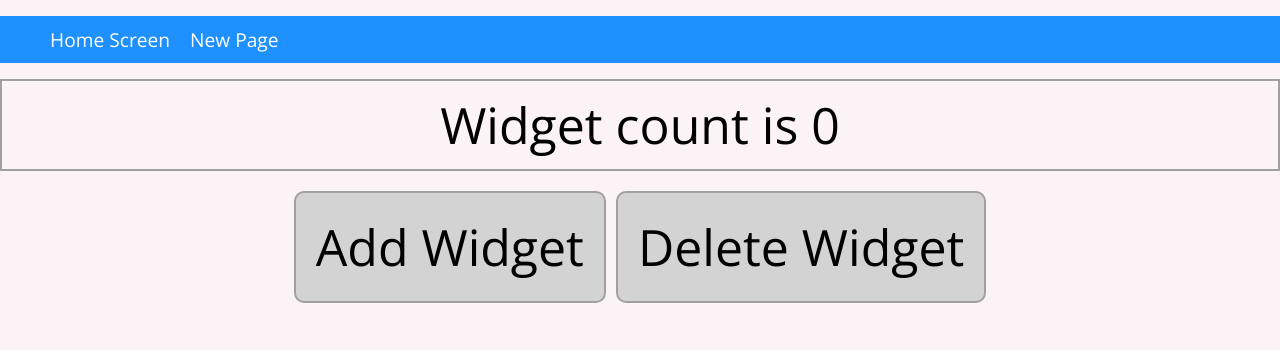
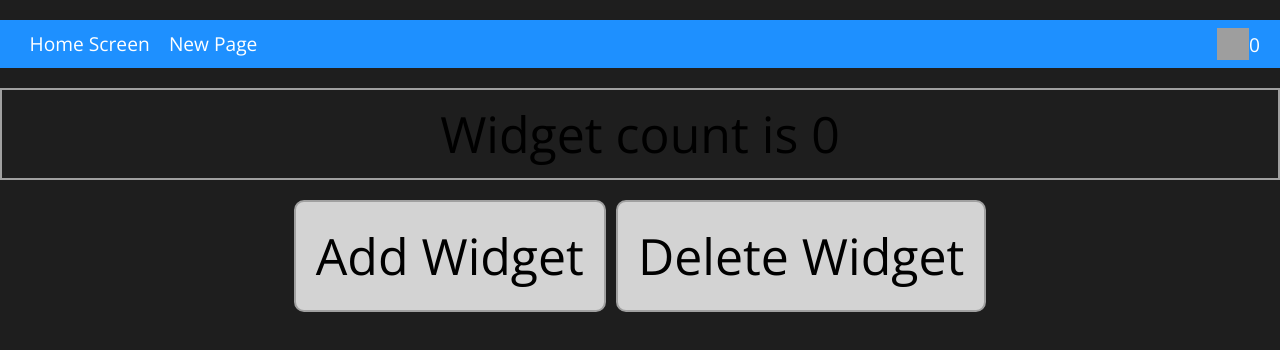
Before and after one commit to Gabranth231/CLoudProject, a React (Create React App) app: page / in a window 1280 px wide. Shown: the top 350 px of the page. Built offline with nearby package versions, Linux system fonts and the light colour scheme; grey boxes are pictures that could not be loaded.

Commit message:
added to navbar

```diff
--- a/src/App.js
+++ b/src/App.js
@@ -2,10 +2,12 @@ import { Route, Switch } from "react-router-dom";
 import NavBar from './components/layout/NavBar';
 import HomePageScreen from './pages/HomePageScreen';
 import NewPage from "./pages/NewPage";
+import CartPage from "./pages/CartPage";
+import classes from "./App.module.css";
 
 function App() {
   return (
-    <div>
+    <div className={classes.backgroundDiv}>
       <NavBar />
       <Switch>
         <Route path="/" exact>
@@ -14,6 +16,9 @@ function App() {
         <Route path="/NewPage" exact>
          <NewPage />
         </Route>
+        <Route path="/CartPage" exact>
+         <CartPage />
+        </Route>
       </Switch>
     </div>
   );
--- /dev/null
+++ b/src/App.module.css
@@ -0,0 +1,7 @@
+.backgroundDiv {
+    background-color: rgba(30,30,30,255);
+    display:flex;
+    flex-flow: column;
+    overflow: auto;
+    height: 100vh;
+  }
--- a/src/components/layout/NavBar.js
+++ b/src/components/layout/NavBar.js
@@ -3,16 +3,24 @@ import { Link } from "react-router-dom";
 
 function NavBar() {
     return (
-        <nav>
-            <ul className={classes.navBar}>
+        <header className={classes.navBar}>
+            <nav>
+                <ul>
+                    <li>
+                        <Link to="/">Home Screen</Link>
+                    </li>
+                    <li>
+                        <Link to="/NewPage">New Page</Link>
+                    </li>
+                </ul>
+            </nav>
+            <Link className={classes.counter} to="/CartPage">
+                <img src="https://www.iconpacks.net/icons/2/free-shopping-cart-icon-3045-thumb.png" alt=""></img>
                 <div>
-                    <Link to="/">Home Screen</Link>
+                    0
                 </div>
-                <div>
-                    <Link to="/NewPage">New Page</Link>
-                </div>
-            </ul>
-        </nav>
+            </Link>
+        </header>
     );
 }
 export default NavBar;
--- a/src/components/layout/NavBar.module.css
+++ b/src/components/layout/NavBar.module.css
@@ -1,23 +1,58 @@
 .navBar {
   background-color: dodgerblue;
+  height: 3rem;
+  width: 100%;
   display: flex;
-    justify-content: left;
-    flex-direction: row;
+  align-items: center;
+  justify-content: space-between;
+  margin-top: 20px;
+  margin-bottom: 20px;
 }
 
-  .navBar > div {
-    padding: 10px;
-    width: max-content;
+.navBar ul {
+  display: flex;
+  align-items: baseline;
+  margin: 0;
+  padding: 0;
+  list-style: none;
+  cursor: pointer;
   user-select: none;
-    cursor: pointer;
+  margin-left: 20px;
 }
 
-  .navBar > div a {
+.navBar li {
+  height: 3rem;
+  width: max-content;
+  padding: 0.6rem;
+}
+
+.navBar a {
   color: #fff;
   font-size: 1.2rem;
   text-decoration: none;
 }
 
-  .navBar > div:hover {
+.navBar li:hover {
   background-color: rgb(23, 109, 196);
 }
+
+.counter {
+  display: flex;
+  cursor: pointer;
+  user-select: none;
+  height: 3rem;
+  margin-right: 20px;
+  align-items: baseline;
+}
+
+.counter > img {
+  height: 2rem;
+  width: 2rem;
+  margin: auto;
+}
+
+.counter > div {
+  font-size: 1.2rem;
+  color: #fff;
+  margin: auto;
+}
--- /dev/null
+++ b/src/pages/CartPage.js
@@ -0,0 +1,8 @@
+function CartPage() {
+    return (
+        <div>
+            Cart Page
+        </div>
+    )
+}
+export default CartPage;
--- a/src/pages/HomePageScreen.js
+++ b/src/pages/HomePageScreen.js
@@ -18,7 +18,7 @@ function HomePageScreen() {
         </div>
 
         <div>
-         <div onClick ={() => checkCount()}>Delete Widget</div>
+        <div onClick ={() => checkCount()}>Delete Widget</div>
         </div>
       </div>
     </div>
--- a/src/pages/HomePageScreen.module.css
+++ b/src/pages/HomePageScreen.module.css
@@ -1,11 +1,12 @@
+
 .mainDiv {
   display: flex;
   text-align: center;
   justify-content: center;
   flex-direction: column;
   flex-wrap: nowrap;
+}
 
-}
 .mainDiv > div {
   margin-bottom: 10px;
 }
```
Lines whose indentation alone changed are shown as unchanged.
